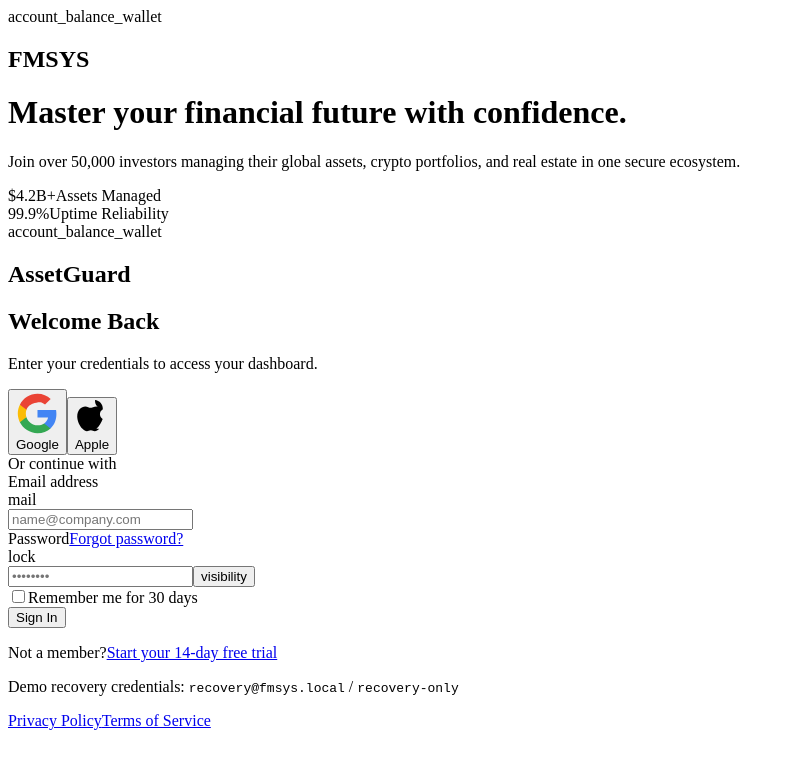
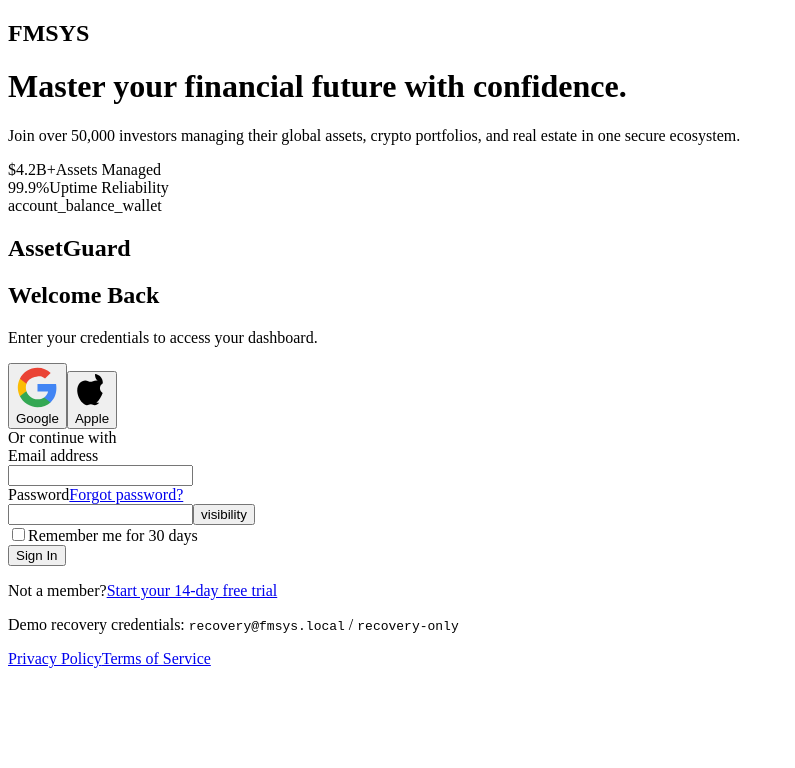
Before and after one commit to trnet4334/FMsys, a Next.js app in the folder apps/web/: page /login in a window 1280 px wide. Shown: the top 768 px of the page, without its empty margins (0-795 px from the left). Built offline with nearby package versions, Linux system fonts and the light colour scheme; no server answers.

Commit message:
chore: tweak login panel fields

```diff
--- a/apps/web/src/components/auth/login-panel.tsx
+++ b/apps/web/src/components/auth/login-panel.tsx
@@ -55,7 +55,7 @@ export function LoginPanel() {
           </div>
           <div className="relative z-10 flex items-center gap-3">
             <div className="size-10 rounded-lg bg-[var(--ink-0)] text-white flex items-center justify-center">
-              <span className="material-symbols-outlined text-2xl">account_balance_wallet</span>
+              <span className="material-symbols-outlined text-2xl"></span>
             </div>
             <h2 className="text-2xl font-semibold tracking-tight">FMSYS</h2>
           </div>
@@ -146,15 +146,11 @@ export function LoginPanel() {
                   Email address
                 </label>
                 <div className="relative group">
-                  <div className="absolute inset-y-0 left-0 flex items-center pl-3 pointer-events-none text-[var(--ink-1)] group-focus-within:text-[var(--brand)] transition-colors">
-                    <span className="material-symbols-outlined text-xl">mail</span>
-                  </div>
                   <input
                     autoComplete="email"
                     className="block w-full rounded-lg border border-[var(--line)] bg-white py-3 pl-10 pr-3 text-[var(--ink-0)] placeholder:text-[var(--ink-1)] focus:ring-2 focus:ring-inset focus:ring-[var(--brand)] focus:border-transparent sm:text-sm transition-all"
                     id="email"
                     name="email"
-                    placeholder="name@company.com"
                     required
                     type="email"
                     disabled={pending}
@@ -171,15 +167,11 @@ export function LoginPanel() {
                   </a>
                 </div>
                 <div className="relative group">
-                  <div className="absolute inset-y-0 left-0 flex items-center pl-3 pointer-events-none text-[var(--ink-1)] group-focus-within:text-[var(--brand)] transition-colors">
-                    <span className="material-symbols-outlined text-xl">lock</span>
-                  </div>
                   <input
                     autoComplete="current-password"
                     className="block w-full rounded-lg border border-[var(--line)] bg-white py-3 pl-10 pr-10 text-[var(--ink-0)] placeholder:text-[var(--ink-1)] focus:ring-2 focus:ring-inset focus:ring-[var(--brand)] focus:border-transparent sm:text-sm transition-all"
                     id="password"
                     name="password"
-                    placeholder="••••••••"
                     required
                     type="password"
                     disabled={pending}
```
